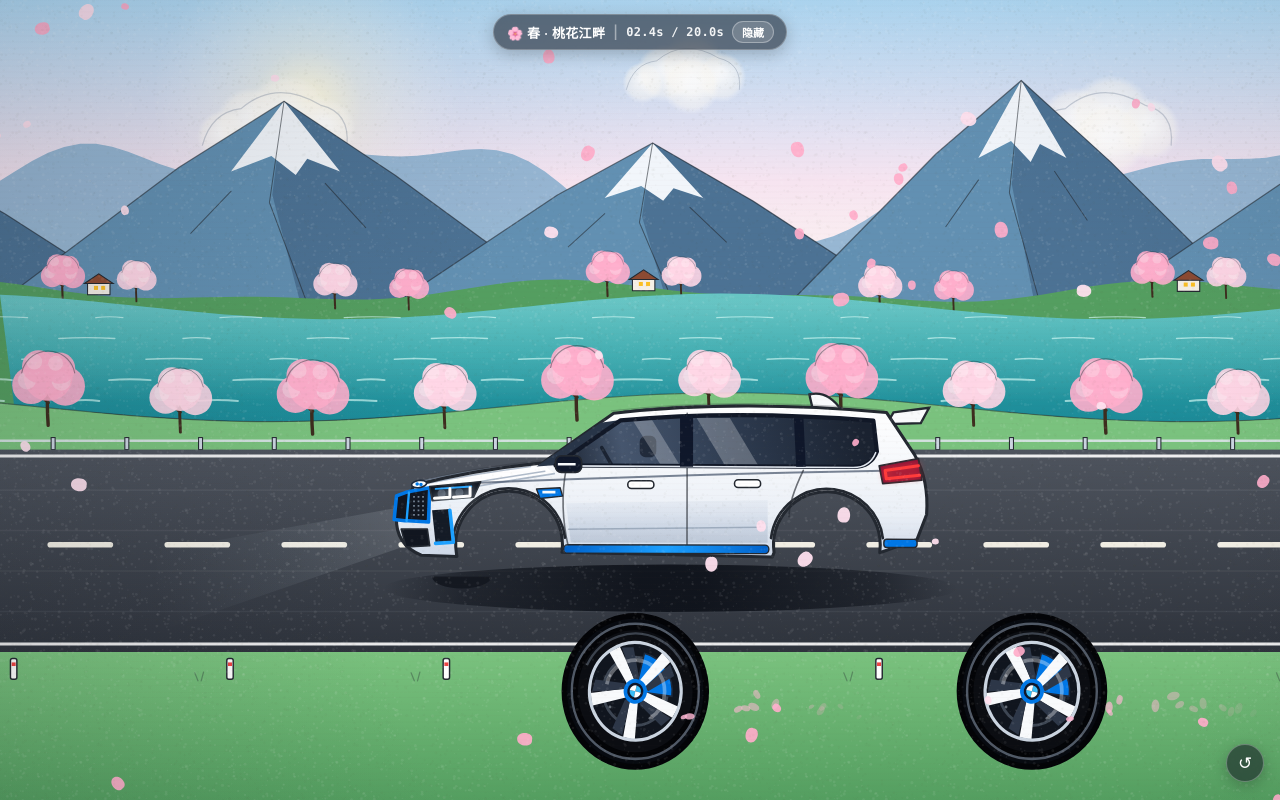
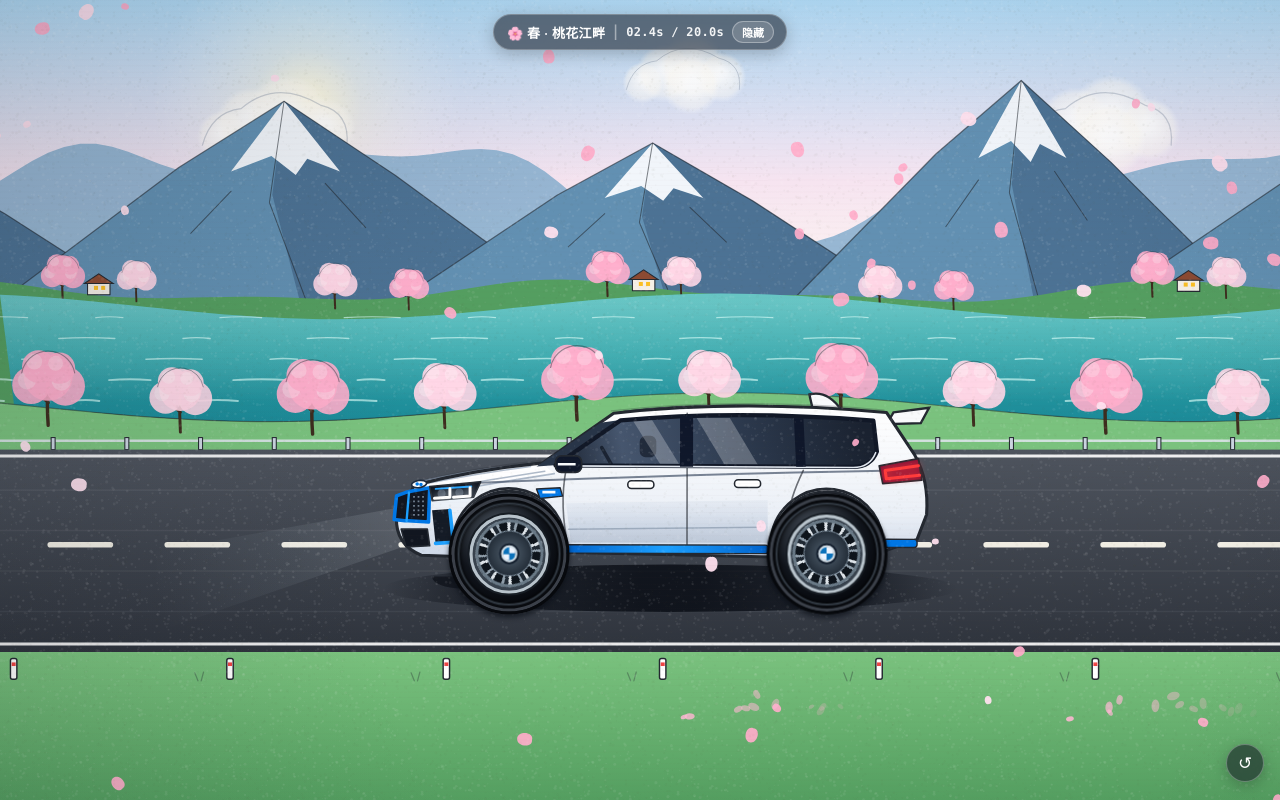
Before and after one commit to cx342662/cx342662.github.io, a plain HTML site: page bmw-ix3-seasons/index.html in a window 1280 px wide. Drawn offline with Linux system fonts and the light colour scheme; animation ran at ten frames a second.

Commit message:
Fix invisible iX3 wheels using independent foreground DOM wheel layer

```diff
--- a/bmw-ix3-seasons/index.html
+++ b/bmw-ix3-seasons/index.html
@@ -118,10 +118,33 @@
       transform: translateY(16px);
       pointer-events: none;
     }
-  </style>
+
+    /* 独立 DOM 轮组：不受主 Canvas 内部绘制状态影响 */
+    #wheel-layer {position:fixed;inset:0;z-index:5;pointer-events:none;overflow:hidden}
+    .ix3-wheel {position:absolute;aspect-ratio:1;transform:translate(-50%,-50%);border-radius:50%;
+      background:radial-gradient(circle at 38% 28%,#434b55 0%,#11151c 43%,#06080d 77%,#010203 96%);
+      border:3px solid #07090d;box-shadow:inset 0 0 0 3px #3b4049,inset 0 0 0 8px #090b0f,0 3px 5px #090d15a8}
+    .ix3-wheel:after {content:"";position:absolute;inset:5%;border-radius:50%;border:2px solid #323a43;box-shadow:inset 0 0 5px #000}
+    .ix3-rim {position:absolute;inset:16%;border-radius:50%;
+      background:radial-gradient(circle at 32% 25%,#f6f7f8,#94a1ad 42%,#293542 76%,#b0bac4 94%);
+      border:3px solid #b8c3cb;box-shadow:0 0 0 2px #171d24,inset 0 0 0 3px #38424d}
+    .ix3-spokes {position:absolute;inset:3%;border-radius:50%;
+      background:repeating-conic-gradient(from 8deg,#dce2e7 0deg 6deg,#202933 6deg 14deg,#909eaa 14deg 19deg,#0e141b 19deg 36deg);
+      box-shadow:inset 0 0 0 3px #697986;animation:ix3WheelSpin 1.5s linear infinite}
+    .ix3-spokes:after {content:"";position:absolute;inset:16%;border-radius:50%;background:radial-gradient(circle,#52616f,#111923);border:1px solid #8a9baa}
+    .ix3-center {position:absolute;left:50%;top:50%;width:23%;height:23%;transform:translate(-50%,-50%);
+      border-radius:50%;border:2px solid #d5e0e8;background:conic-gradient(#eef5ff 0 25%,#0b72bb 25% 50%,#eef5ff 50% 75%,#0b72bb 75%);
+      box-shadow:0 0 0 2px #111c2b}
+    @keyframes ix3WheelSpin {to{transform:rotate(-360deg)}}
+</style>
 </head>
 <body>
   <canvas id="mainCanvas"></canvas>
+  <div id="wheel-layer" aria-hidden="true">
+    <div class="ix3-wheel" id="ix3-wheel-front"><div class="ix3-rim"><div class="ix3-spokes"></div><div class="ix3-center"></div></div></div>
+    <div class="ix3-wheel" id="ix3-wheel-rear"><div class="ix3-rim"><div class="ix3-spokes"></div><div class="ix3-center"></div></div></div>
+  </div>
+
 
   <!-- 顶部极简浮动胶囊 -->
   <div id="top-pill">
@@ -311,6 +334,21 @@
         }
       }
 
+      function positionDOMWheels() {
+        const factor = Math.min((virtualW * 0.84) / 454, 1.48);
+        const vwPx = window.innerWidth;
+        const vhPx = window.innerHeight;
+        const scalePx = vwPx / virtualW;
+        const centerX = virtualW * 0.52, groundY = virtualH * 0.728;
+        for (const [id, x] of [['ix3-wheel-front',-132],['ix3-wheel-rear',136]]) {
+          const el=document.getElementById(id);
+          if (!el) continue;
+          el.style.left=((centerX+x*factor)*scalePx)+'px';
+          el.style.top=((groundY-24*factor)*scalePx)+'px';
+          el.style.width=(factor*102*scalePx)+'px';
+        }
+      }
+
       function resizeCanvas() {
         const w = window.innerWidth;
         const h = window.innerHeight;
@@ -326,6 +364,7 @@
         }
         virtualW = canvas.width / viewScale;
         virtualH = canvas.height / viewScale;
+        positionDOMWheels();
       }
 
       function lerp(a, b, t) {
@@ -1831,7 +1870,7 @@
         drawRiverAndValley(st);
         drawRiversideRoad(st);
         drawHeroBMWiX3(currentTime, st);
-        drawVisibleWheels();
+        // 前后轮由不受 Canvas 绘制遮挡影响的 DOM 图层渲染。
         drawSeasonalParticles(dt, currentTime, st);
         drawPaperOverlay();
 
```
